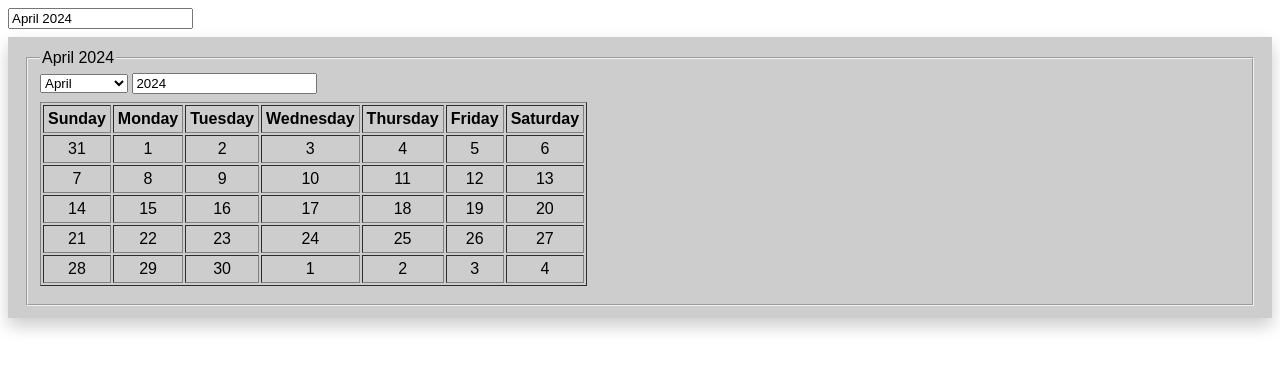
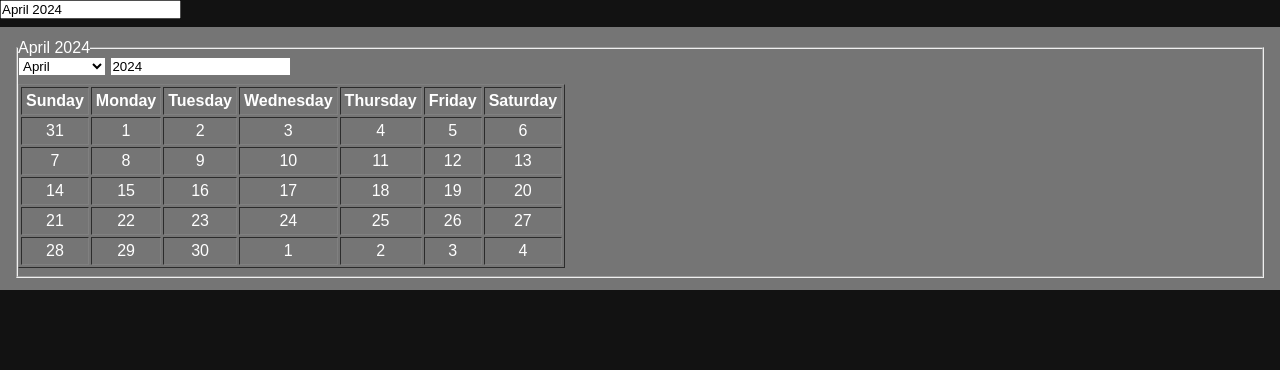
Before and after one commit to LeonardoBevilacqua/datepicker-exemple, a plain HTML site: page index.html in a window 1280 px wide. Drawn offline with Linux system fonts and the light colour scheme.

Commit message:
adding variables

```diff
--- a/style.css
+++ b/style.css
@@ -1,26 +1,55 @@
+/*  #region Variables  */
+:root {
+  --spacing-xs: 0.25rem;
+  --spacing-s: 0.5rem;
+  --spacing-m: 1rem;
+  --spacing-l: 1.5rem;
+  --spacing-xl: 2rem;
+  --primary: #3c1e4a;
+  --secondary: #5a7a2a;
+  --accent: #886d19;
+  --neutral: #757575;
+  --base100: #121212;
+  --info: #4a3a6a;
+  --success: #558d33;
+  --warning: #805a2a;
+  --error: #803030;
+  --white: #fff;
+}
+/* #endregion */
+
+/* #region Reset */
+* {
+  margin: 0;
+  padding: 0;
+  box-sizing: border-box;
+}
+
 body {
   font-family: sans-serif;
+  background-color: var(--base100);
+  color: var(--white);
 }
+/* #endregion */
 
 .dropdown-content {
   display: none;
-  box-shadow: 0 0.5rem 1rem 0 rgba(0, 0, 0, 0.2);
   padding: 12px 16px;
-  background-color: #cdcdcd;
-  margin: 0.5rem 0;
+  background-color: var(--neutral);
+  margin: var(--spacing-s) 0;
 }
 
 table {
   text-align: center;
-  margin: 0.5rem 0;
+  margin: var(--spacing-s) 0;
 
   tr > td,
   tr > th {
-    padding: 0.25rem;
+    padding: var(--spacing-xs);
   }
 
   tr > td:hover {
-    background-color: #dcdcdc;
+    background-color: var(--primary);
     cursor: pointer;
   }
 }
```
